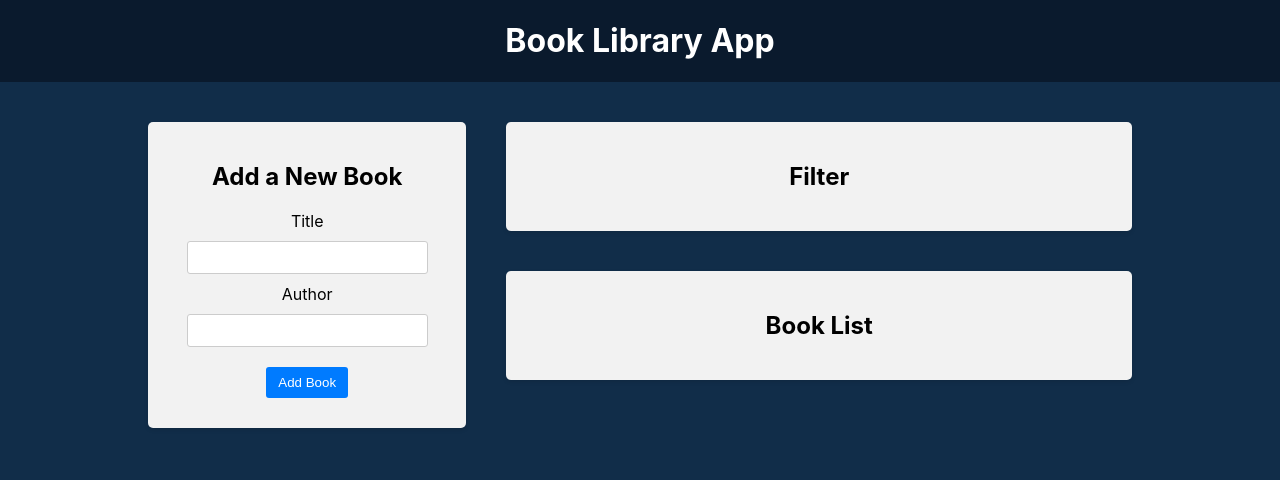
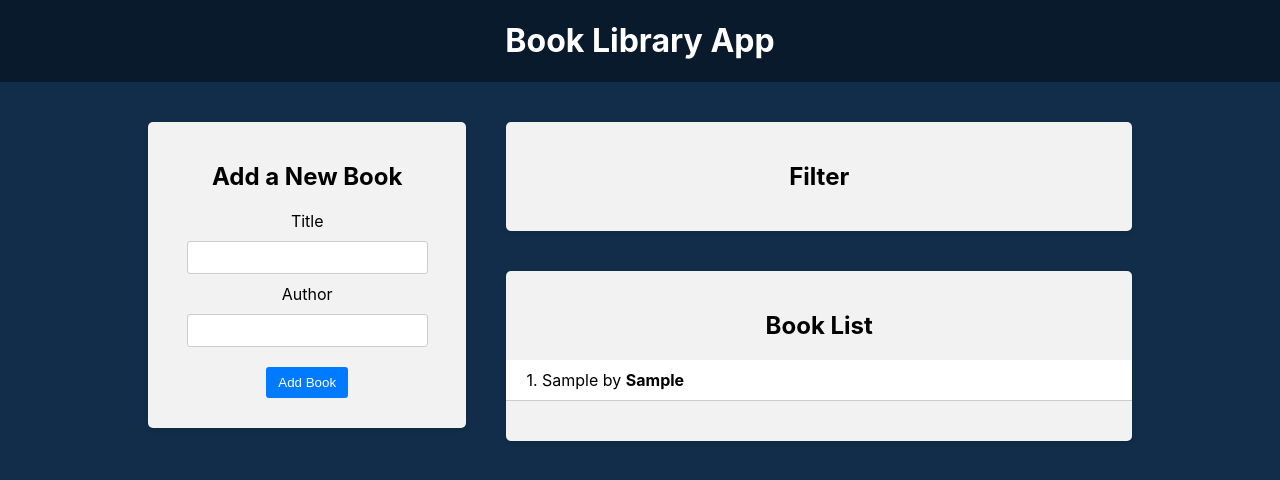
Before and after one commit to dimkaua/book-library-app, a React (Create React App) app in the folder frontend/: page / in a window 1280 px wide. Both pictures are taken after typing "Sample", "Sample" into the empty fields and a click on the button "Add Book". Shown: the top 480 px of the page. Built offline with nearby package versions, Linux system fonts and the light colour scheme.

Commit message:
added display books

```diff
--- a/frontend/src/components/BookForm/BookForm.js
+++ b/frontend/src/components/BookForm/BookForm.js
@@ -1,13 +1,23 @@
+import { useState } from 'react'
+import { useDispatch } from 'react-redux'
+import { addBook } from '../../redux/books/actionCreators'
 import './BookForm.css'
-import { useState } from 'react'
 
 const BookForm = () => {
   const [title, setTitle] = useState('')
   const [author, setAuthor] = useState('')
+  const dispatch = useDispatch()
 
   const handleSubmit = (e) => {
     e.preventDefault()
     if (title && author) {
+      const book = {
+        title,
+        author,
+      }
+
+      dispatch(addBook(book))
+
       setTitle('')
       setAuthor('')
     }
--- a/frontend/src/components/BookList/BookList.js
+++ b/frontend/src/components/BookList/BookList.js
@@ -1,9 +1,24 @@
+import { useSelector } from 'react-redux'
 import './BookList.css'
 
 const BookList = () => {
+  const books = useSelector((state) => state.books)
   return (
     <div className="app-block book-list">
       <h2>Book List</h2>
+      {books.length === 0 ? (
+        <p>No books available</p>
+      ) : (
+        <ul>
+          {books.map((book, i) => (
+            <li key={i}>
+              <div className="book-info">
+                {++i}. {book.title} by <strong>{book.author}</strong>
+              </div>
+            </li>
+          ))}
+        </ul>
+      )}
     </div>
   )
 }
```
